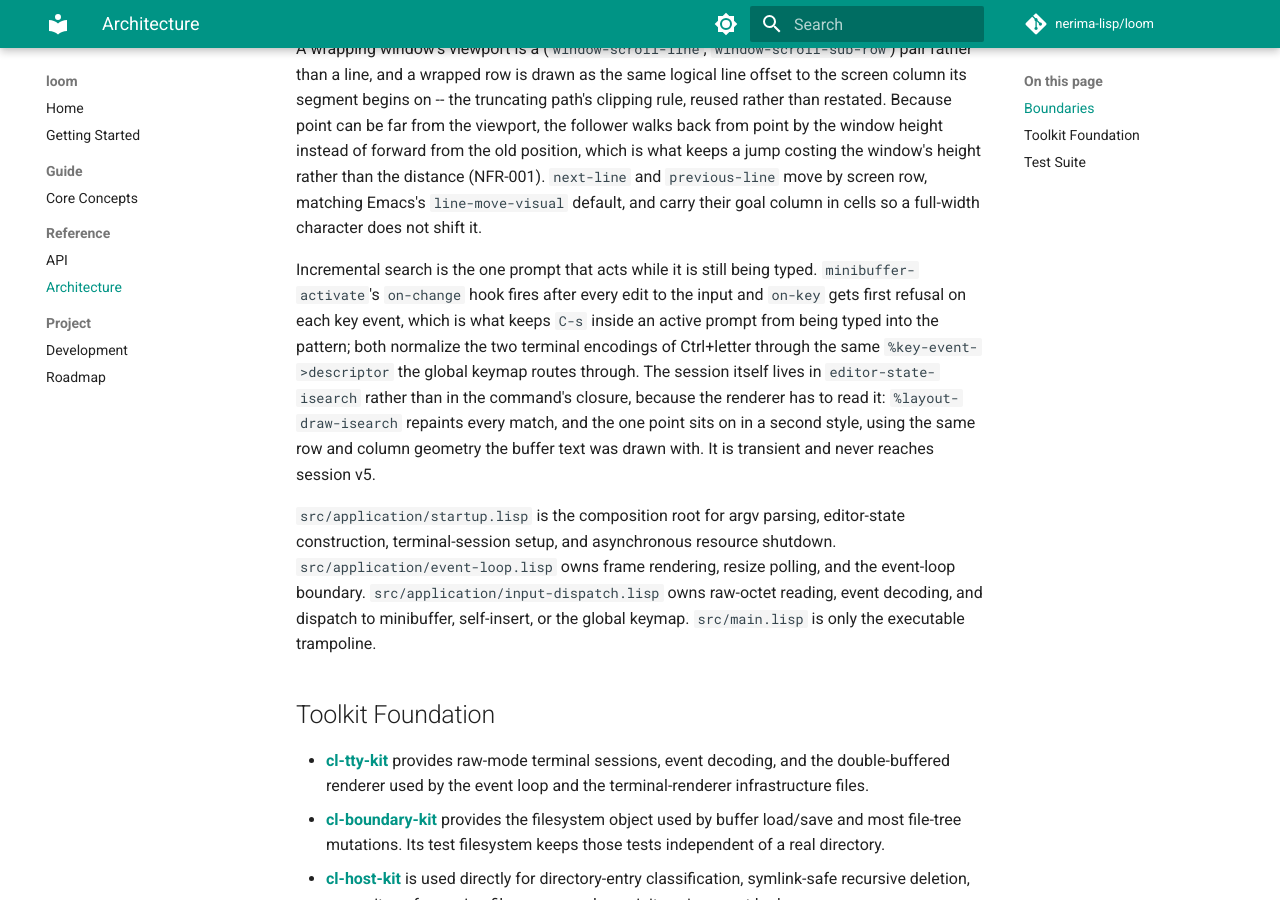
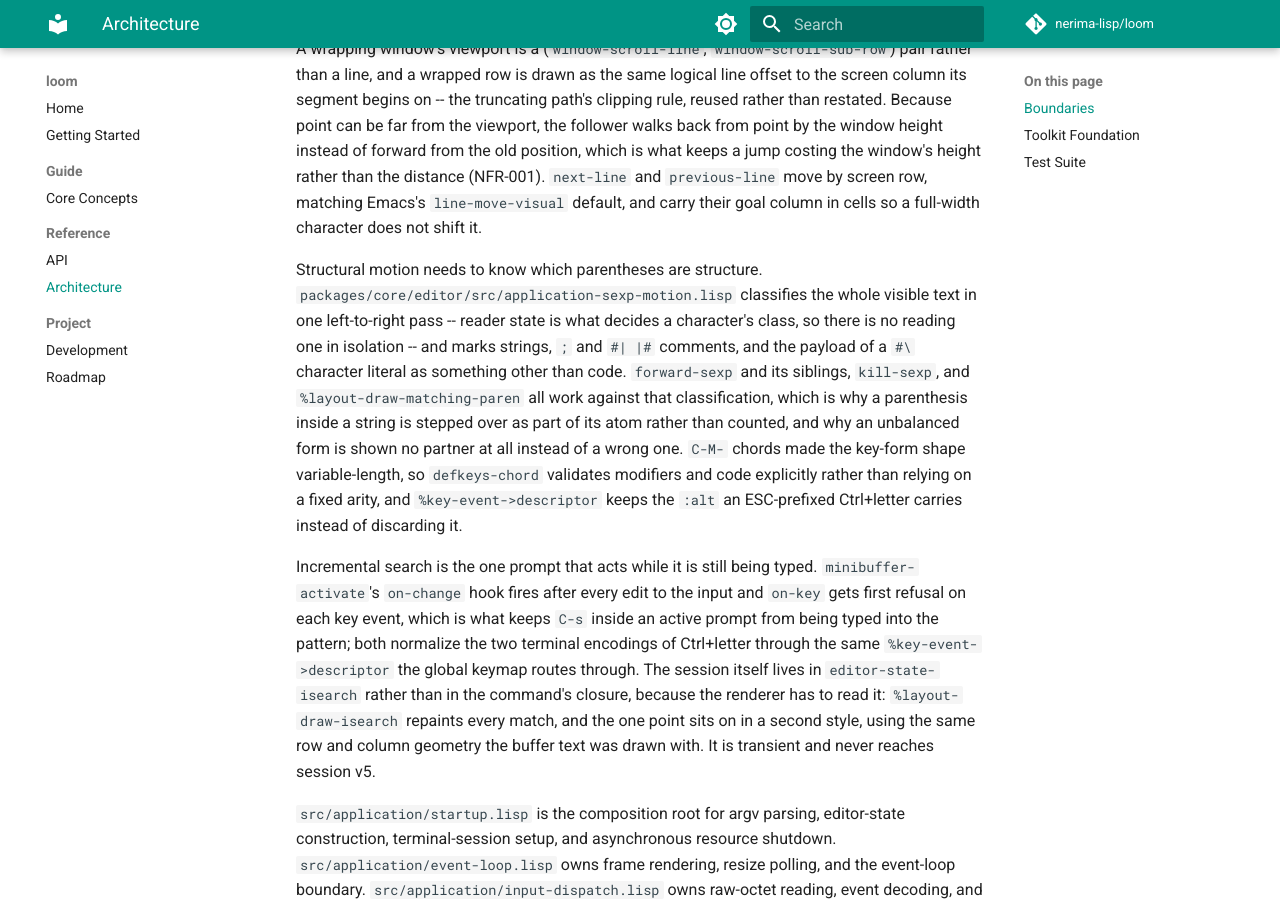
Before and after one commit to nerima-lisp/loom, an MkDocs documentation site: the page built from docs/src/reference/architecture.md, in a window 1280 px wide and 900 px high, scrolled down 4806 px. Built offline with MkDocs 1.6.1 and Material for MkDocs 9.7.7, drawn with Linux system fonts in a browser that asks for light colours; comment, search, counter and statistics services are not loaded.

Commit message:
feat: move by S-expression and mark the matching parenthesis
FR-007 of docs/src/notes/requirements-daily-driver.md. The repository
had no structural motion at all, in an editor whose primary target
language is Lisp. C-M-f, C-M-b, C-M-u, C-M-d and C-M-k now move and kill
by expression, and the parenthesis beside point is marked together with
its partner.

The whole question is which parentheses are structure. A parenthesis in
a string, in a ; or #| |# comment, or as the payload of a #\ character
literal is text, and counting it is how a matching-paren display ends up
pointing somewhere wrong. application-sexp-motion.lisp classifies the
visible text once, left to right -- reader state is what decides a
character's class, so there is no reading one in isolation -- and every
motion, the kill, and the highlight work against that classification
rather than against raw characters.

An unbalanced form is shown no partner rather than a plausible one.
Confirming a pairing that does not exist is worse than saying nothing,
because the display is exactly what the user would otherwise check.

Two things had to give way for C-M- to exist as a chord at all. A key
form is now variable-length, so defkeys-chord validates its modifiers
and code explicitly instead of relying on destructuring-bind's arity --
without that, a typo like (:control #\x :extra) would have started
binding a wrong chord silently, and a user init file reaches this code.
And %key-event->descriptor discarded the :alt on an ESC-prefixed
Ctrl+letter, which is how a plain terminal reports C-M-f; it kept only
:control, making C-M-f indistinguishable from C-f. Nothing bound a C-M-
chord before, so the defect had no way to show until now.

kill-sexp joins +kill-command-names+, so consecutive kills coalesce into
one kill-ring entry the way kill-word and kill-line do.

+61 tests (847 -> 908). Verified with nix build (0), nix flake check
--print-build-logs (0, 905 passed / 3 skipped / 0 failed),
nix build .#checks.aarch64-darwin.docs (0) and nix fmt -- --ci (0).

```diff
--- a/docs/src/reference/architecture.md
+++ b/docs/src/reference/architecture.md
@@ -234,6 +234,20 @@
 `line-move-visual` default, and carry their goal column in cells so a
 full-width character does not shift it.
 
+Structural motion needs to know which parentheses are structure.
+`packages/core/editor/src/application-sexp-motion.lisp` classifies the whole
+visible text in one left-to-right pass -- reader state is what decides a
+character's class, so there is no reading one in isolation -- and marks strings,
+`;` and `#| |#` comments, and the payload of a `#\` character literal as
+something other than code. `forward-sexp` and its siblings, `kill-sexp`, and
+`%layout-draw-matching-paren` all work against that classification, which is why
+a parenthesis inside a string is stepped over as part of its atom rather than
+counted, and why an unbalanced form is shown no partner at all instead of a
+wrong one. `C-M-` chords made the key-form shape variable-length, so
+`defkeys-chord` validates modifiers and code explicitly rather than relying on
+a fixed arity, and `%key-event->descriptor` keeps the `:alt` an ESC-prefixed
+Ctrl+letter carries instead of discarding it.
+
 Incremental search is the one prompt that acts while it is still being typed.
 `minibuffer-activate`'s `on-change` hook fires after every edit to the input and
 `on-key` gets first refusal on each key event, which is what keeps `C-s` inside
```
Also changed, not shown: docs/src/project/roadmap.md (+6 -0 lines), 10 other files.
